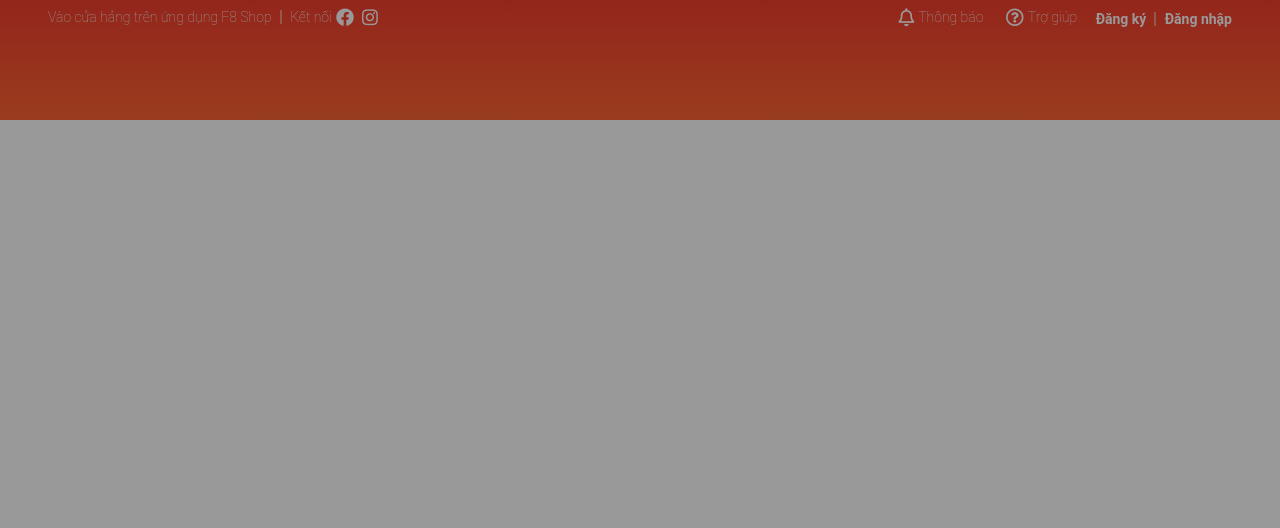
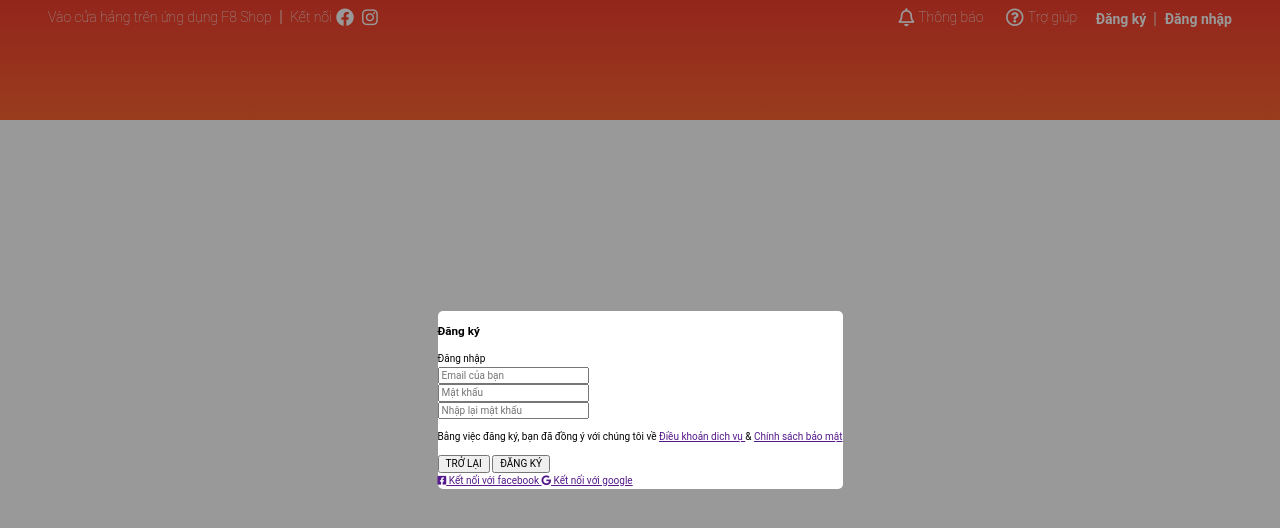
Before and after one commit to Hung0326/FE_F8_SHOP, a plain HTML site: page index.html in a window 1280 px wide. Drawn offline with Linux system fonts and the light colour scheme.

Commit message:
create form resgister no css

```diff
--- a/index.html
+++ b/index.html
@@ -110,7 +110,50 @@
         <div class="modal__overlay"></div>
         <div class="modal__body">
             <div class="modal__inner">
+                <!-- Authen form -->
+                <div class="auth-form">
 
+                    <div class="auth-form__header">
+                        <h3 class="auth-form__heading">Đăng ký</h3>
+                        <span class="auth-form__swich-btn">Đăng nhập</span>
+                    </div>
+
+                    <div class="auth-form__form">
+                        <div class="auth-form__group">
+                            <input type="text" class="auth-form__input" placeholder="Email của bạn">
+                        </div>
+                        <div class="auth-form__group">
+                            <input type="password" class="auth-form__input" placeholder="Mật khẩu">
+                        </div>
+                        <div class="auth-form__group">
+                            <input type="password" class="auth-form__input" placeholder="Nhập lại mật khẩu">
+                        </div>
+                    </div>
+
+                    <div class="auth-form__aside">
+                        <p class="auth-form__policy-text">
+                            Bằng việc đăng ký, bạn đã đồng ý với chúng tôi về
+                            <a href="" class="auth-form__policy-link">Điều khoản dịch vụ </a> &
+                            <a href="" class="auth-form__policy-link">Chính sách bảo mật</a>
+                        </p>
+                    </div>
+
+                    <div class="auth-form__controls">
+                        <button class="btn">TRỞ LẠI</button>
+                        <button class="btn btn--primary">ĐĂNG KÝ</button>
+                    </div>
+
+                    <div class="auth-form__socials">
+                        <a href="" class="btn btn--with-icon">
+                            <i class="fab fa-facebook-square"></i>
+                            Kết nối với facebook
+                        </a>
+                        <a href="" class="btn btn--with-icon">
+                            <i class="fab fa-google"></i>
+                            Kết nối với google
+                        </a>
+                    </div>
+                </div>
             </div>
         </div>
     </div>
```
